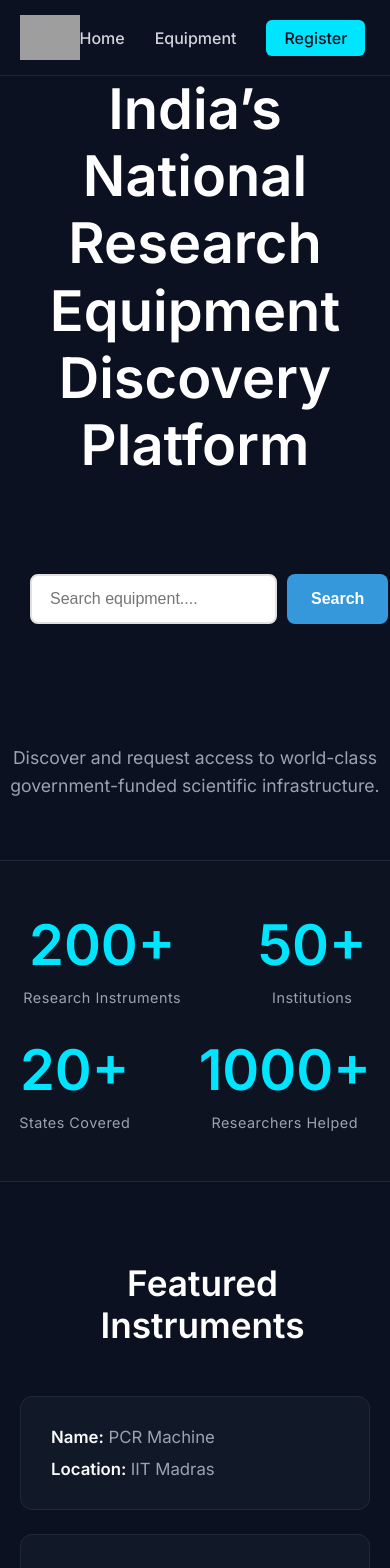
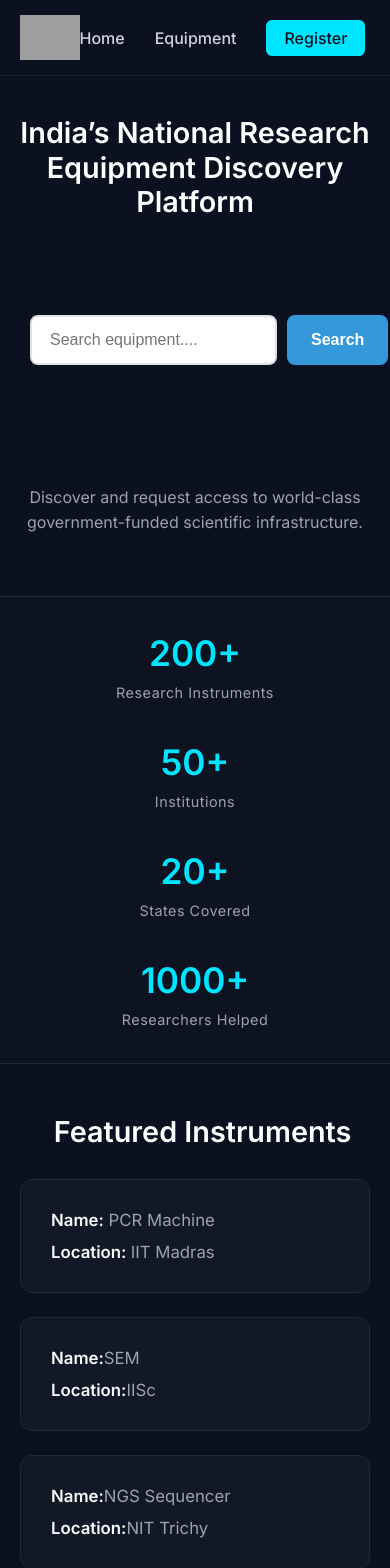
Before and after one commit to Nantha-Code/equipnet-india, a React (Vite) app: page / in a window 390 px wide. Shown: the top 1568 px of the page. Built offline with nearby package versions, Linux system fonts and the light colour scheme; grey boxes are pictures that could not be loaded.

Commit message:
the media query was added to the home page

```diff
--- a/src/pages/Home.css
+++ b/src/pages/Home.css
@@ -248,3 +248,100 @@
   margin: 0;
   font-size: 1rem;
 }
+
+/* Tablet & Smaller Laptops */
+@media screen and (max-width: 1024px) {
+  .tittle-tagline {
+    font-size: 2.8rem;
+    padding: 0 20px;
+  }
+
+  .stats {
+    padding: 35px 0;
+  }
+}
+
+/* Tablets & Large Mobile Phones (max-width: 768px) */
+@media screen and (max-width: 768px) {
+  .hero {
+    padding-top: 40px; /* Gives breathing room under the navbar */
+  }
+
+  .tittle-tagline {
+    font-size: 2.2rem;
+  }
+
+  .search-tagline {
+    font-size: 1rem;
+    padding: 0 15px;
+  }
+
+  /* Shrinks the huge 200+ text */
+  .stat-card-ul-h3 {
+    font-size: 2.5rem;
+  }
+
+  /* Changes the top stats band into a 2x2 grid instead of a single row */
+  .stats {
+    display: grid;
+    grid-template-columns: repeat(2, 1fr);
+    gap: 30px;
+    margin-bottom: 50px;
+  }
+
+  /* Shrinks all section headers uniformly */
+  .featured-instruments-tittle,
+  .stats-box-tittle,
+  .about-h2 {
+    font-size: 1.8rem;
+    margin-bottom: 30px;
+  }
+
+  /* Makes the About card fit better on mobile screens */
+  .about-container {
+    padding: 30px 20px;
+    border-radius: 0; /* Making it flush with screen edges looks cleaner on mobile */
+    border-left: none;
+    border-right: none;
+    margin-bottom: 50px;
+  }
+
+  .about-para {
+    font-size: 1rem;
+  }
+
+  /* Tighter spacing for the bottom stats boxes */
+  .all-stats-boxes {
+    gap: 1.2rem;
+  }
+}
+
+/* Small Mobile Phones (max-width: 480px) */
+@media screen and (max-width: 480px) {
+  .tittle-tagline {
+    font-size: 1.8rem;
+  }
+
+  .stat-card-ul-h3 {
+    font-size: 2.2rem;
+  }
+
+  /* Stacks the top stats band vertically */
+  .stats {
+    grid-template-columns: 1fr;
+    gap: 40px;
+  }
+
+  /* Forces single-column layout for safety on very small screens */
+  .featured-instruments {
+    grid-template-columns: 1fr;
+  }
+
+  .all-stats-boxes {
+    grid-template-columns: 1fr;
+  }
+
+  .stats-box {
+    padding: 25px 15px;
+  }
+}
```
